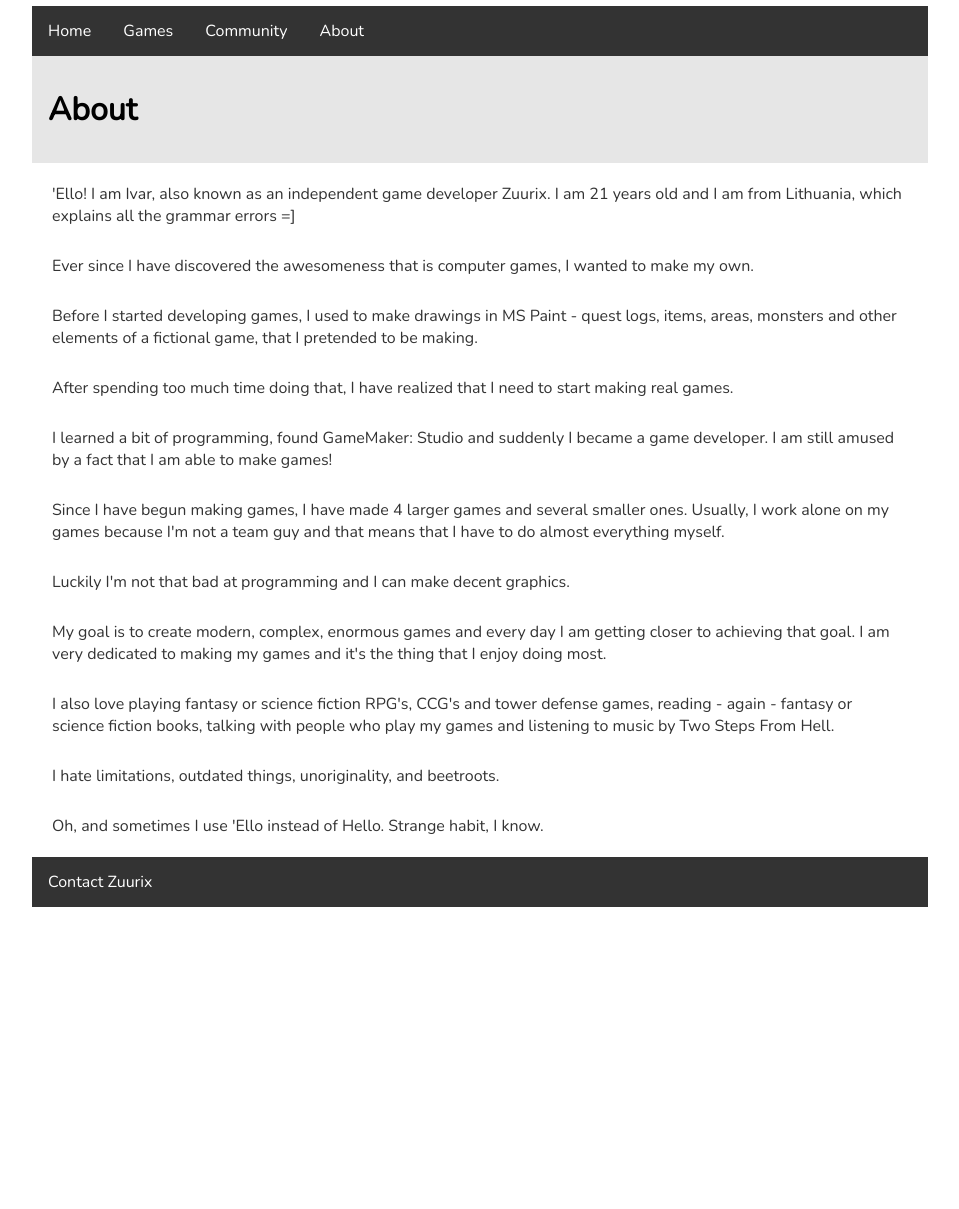
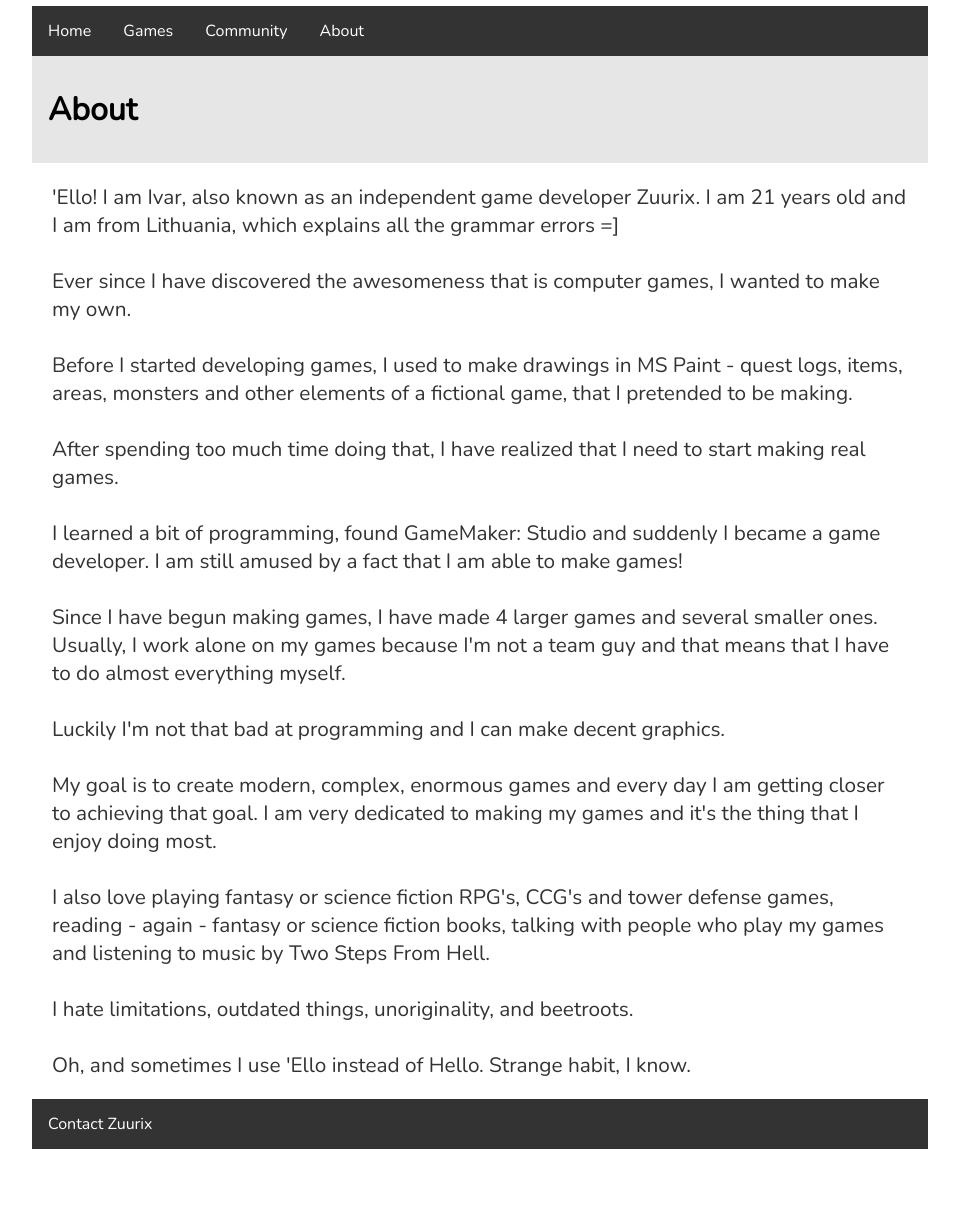
Before and after one commit to Phoebe3663/Zuurix.github.io, a Jekyll site: the page built from about/index.html, in a window 1280 px wide. Shown: the part 308-1517 px from the top of the page, without its empty margins (160-1119 px from the left). Built offline with Jekyll 4.4.1, drawn with Linux system fonts in a browser that asks for light colours; before the commit the page ends 1275 px from its top, so only the background shows below that.

Commit message:
Update main.css

```diff
--- a/css/main.css
+++ b/css/main.css
@@ -130,7 +130,7 @@ span.status-alpha {
 
 p {
     font-family: 'Nunito', sans-serif;
-    font-size: 1em;
+    font-size: 1.3em;
     color: #333;
     padding: 8px 8px 8px 8px;
     margin: 12px 12px 12px 12px;
@@ -138,7 +138,7 @@ p {
 
 p2 {
     font-family: 'Nunito', sans-serif;
-    font-size: 0.5em;
+    font-size: 1.1em;
     color: #333;
     padding: 8px 8px 8px 8px;
     margin: 12px 12px 12px 12px;
```
